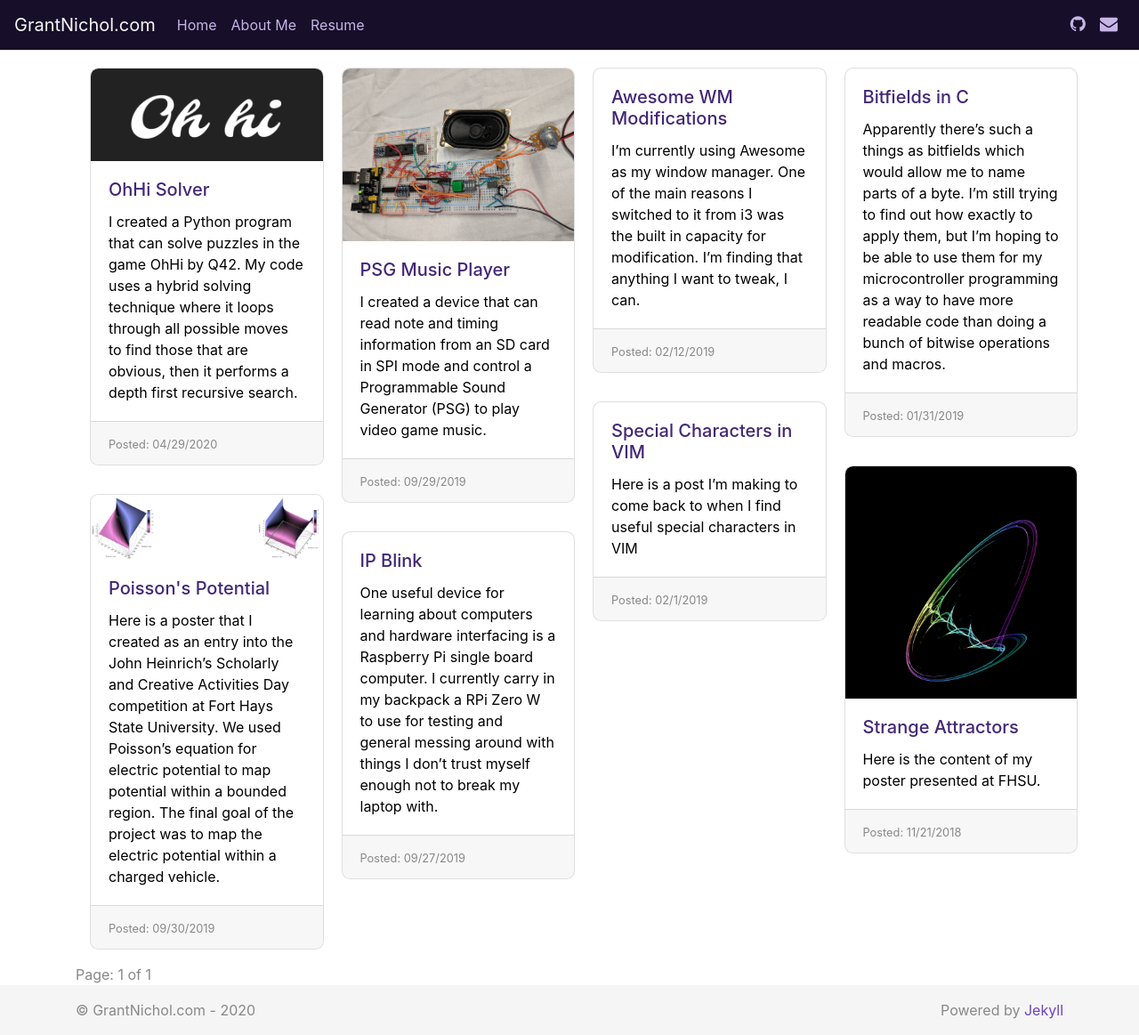
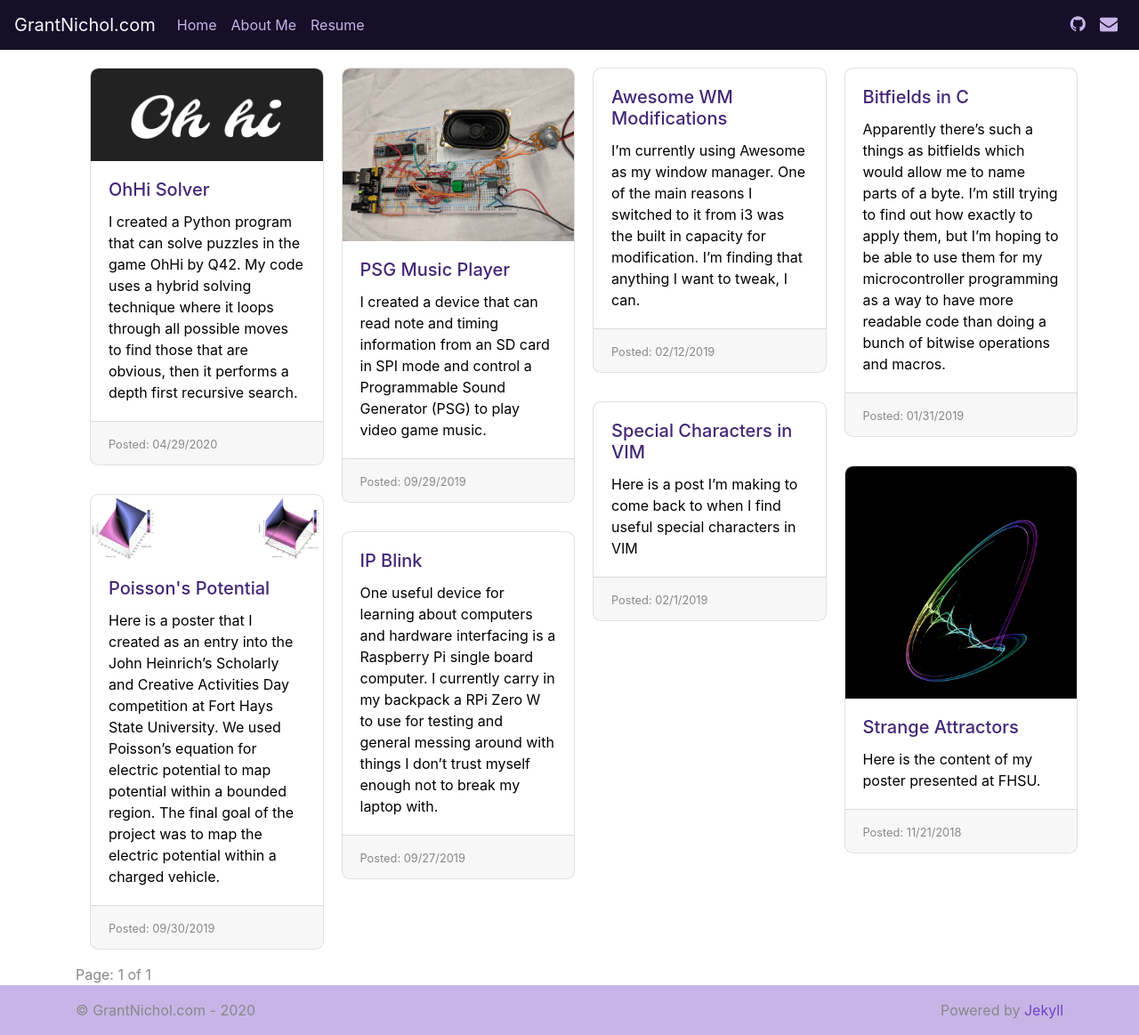
Before and after one commit to gwnichol/gwnichol.github.io, a Jekyll site: the page built from index.html, in a window 1280 px wide and 1163 px high. Shown: the whole window at 89% size. Built offline with Jekyll 4.4.1, drawn with Linux system fonts in a browser that asks for light colours; nearby versions of some CDN libraries; the list of posts is cut into pages by our own code.

Commit message:
Set footer to light color

```diff
--- a/_includes/footer.html
+++ b/_includes/footer.html
@@ -1,4 +1,4 @@
-<footer class="footer mt-auto py-3">
+<footer class="footer mt-auto py-3 bg-light">
 
     <div class="container">
       <span class="text-muted pull-left">&copy; {{site.title}} - 2020</span>
```
